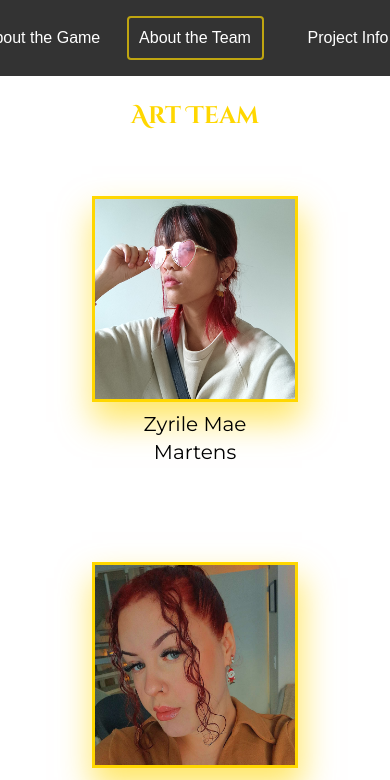
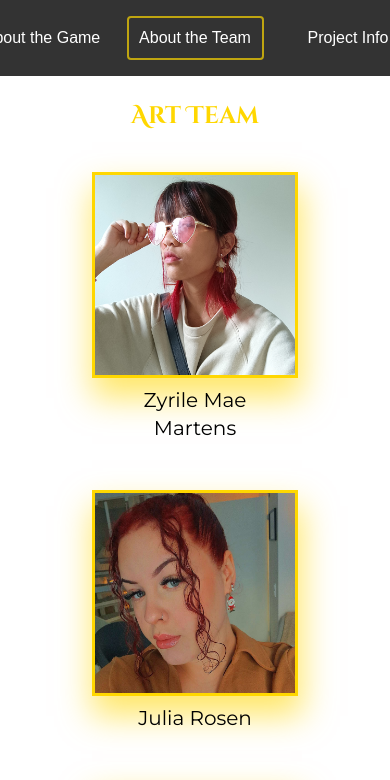
Before and after one commit to jasminedns/neila, a Next.js app: page /about-the-team in a window 390 px wide. Shown: the top 780 px of the page. Built offline with nearby package versions, Linux system fonts and the light colour scheme.

Commit message:
fixed mobile

```diff
--- a/src/components/DevCard/index.tsx
+++ b/src/components/DevCard/index.tsx
@@ -5,7 +5,7 @@ import { devTypes } from "@/utils/types"
 const DevCard = ({name, category, role, image }:devTypes) => {
     return (
         <>
-            <div className="flex flex-col m-[48px] font-montserrat sm: m-[24px]">
+            <div className="flex flex-col m-[24px] font-montserrat md:m-[48px]">
                 <div className="border-3 border-[#FFD700] w-[100%] devCard__image--container">
                     <img
                         src={image}
```
